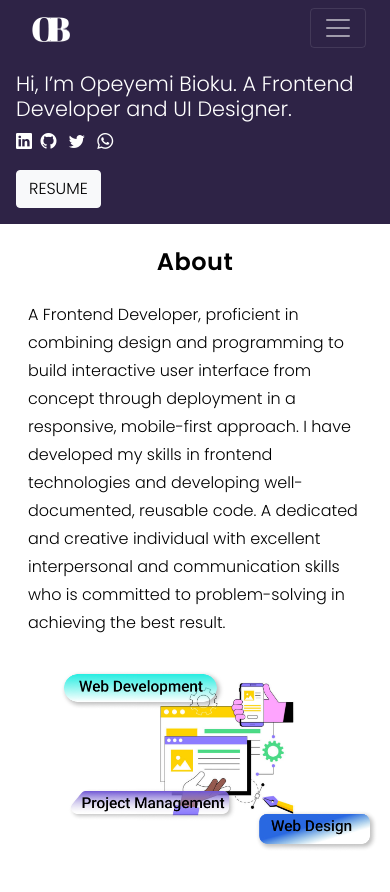
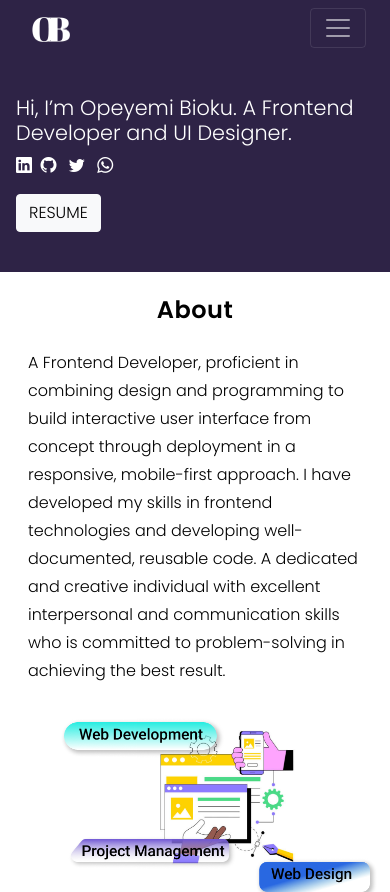
Before and after one commit to Opeyemi128/Portfolio, a plain HTML site: page index.html in a window 390 px wide. Shown: the top 892 px of the page. Drawn offline with nearby package versions, Linux system fonts and the light colour scheme.

Commit message:
Worked on the responsiveness

```diff
--- a/index.html
+++ b/index.html
@@ -74,7 +74,7 @@
 
       <!-- hero section start -->
       <div class="row justify-content-center g-0">
-        <div class="col-lg-6 col-md-7 col-sm-10 my-lg-5 my-md-5 my-sm-3">
+        <div class="col-lg-6 col-md-7 col-sm-10 my-4">
           <div class="card-body">
             <h2
               class="card-title myName d-xl-block d-lg-block d-md-none d-sm-none d-none"
```
